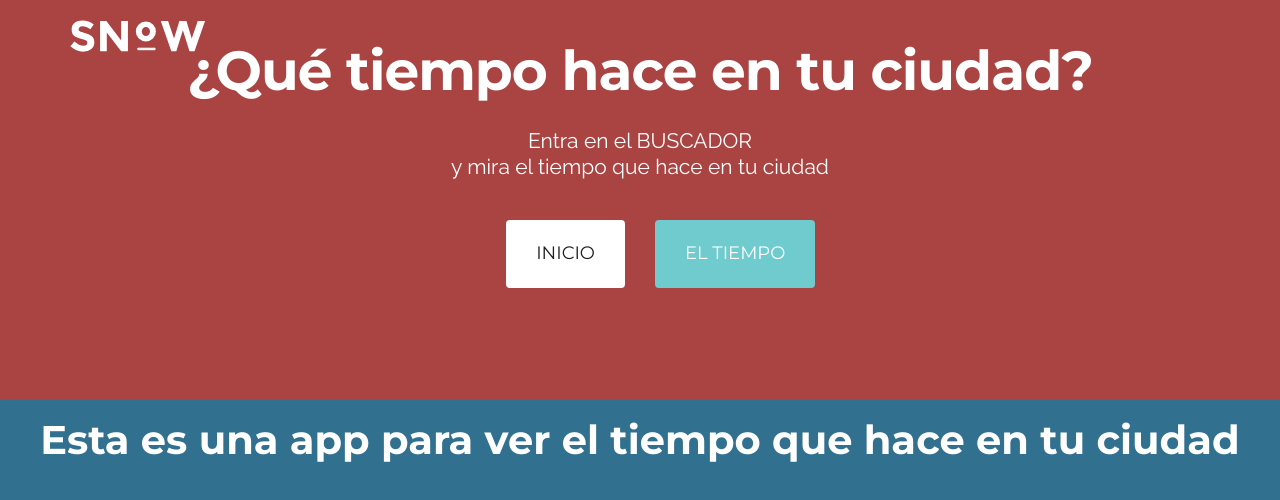
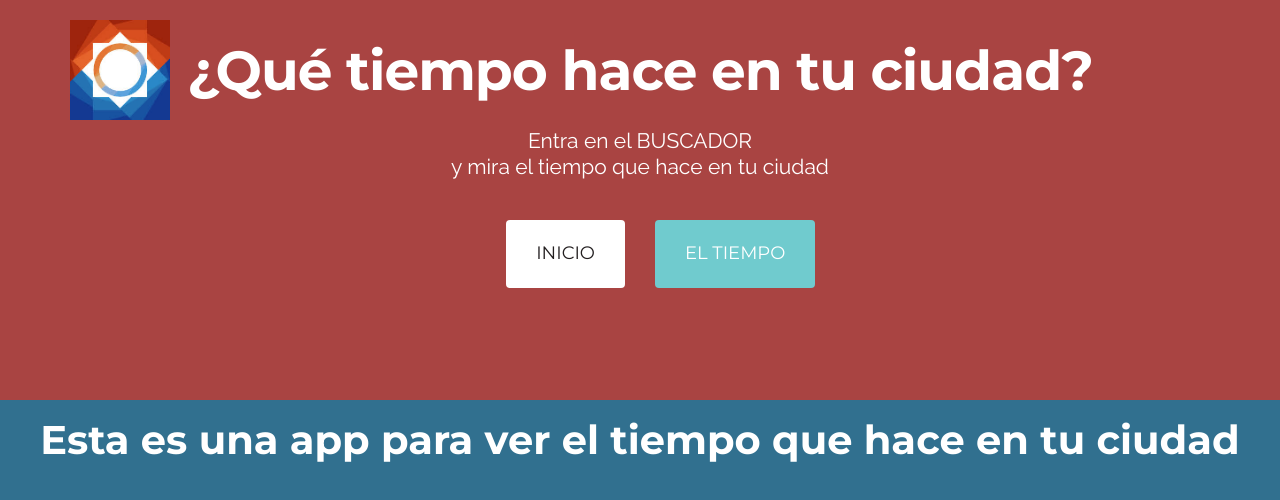
Before and after one commit to txerrita/eltiempo, a website: page index.html in a window 1280 px wide. Drawn offline with Linux system fonts and the light colour scheme.

Commit message:
cambio de logo

```diff
--- a/index.html
+++ b/index.html
@@ -17,7 +17,7 @@
     <div class="container">
         <div class="row">
             <div class="col-xs-6">
-                <a href="index.html"><img src="assets/img/logo.svg" alt="Logo"></a>
+                <a href="index.html"><img src="assets/img/logo.jpg" width="100" alt="Logo"></a>
             </div>
             <!--<div class="col-xs-6 signin text-right navbar-nav">-->
                 <!--<a href="#/" class="scroll">Inicio</a>&nbsp; &nbsp;<a href="#/tiempo">El tiempo</a>-->
```
Also changed, not shown: assets/img/logo.jpg (added).
